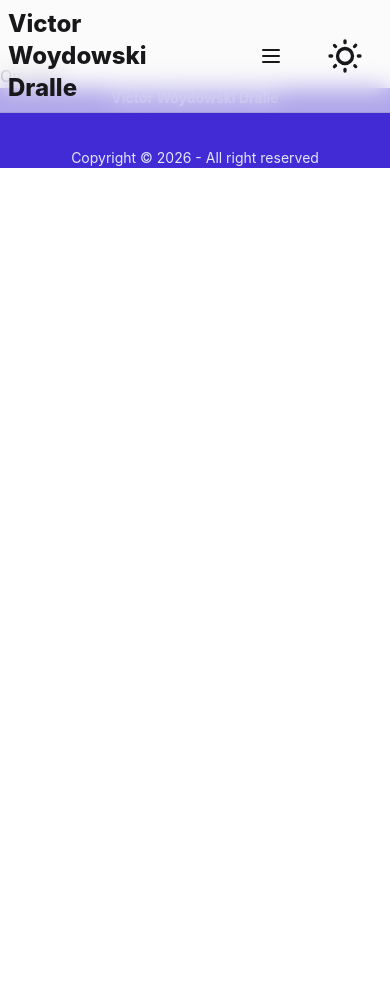
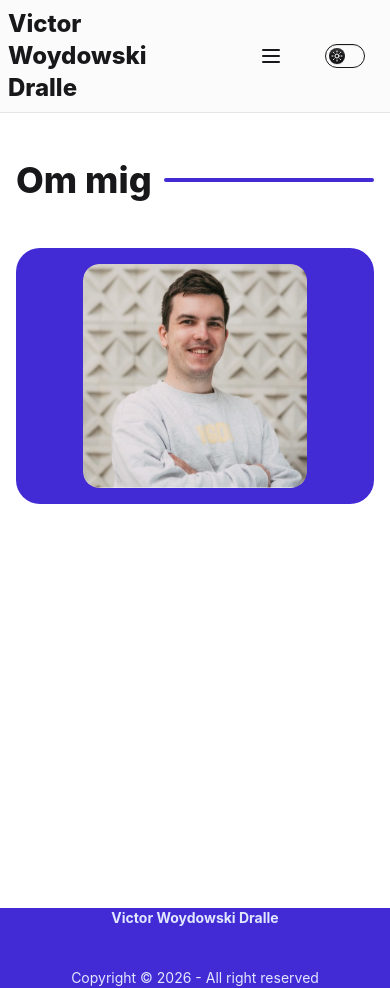
Before and after one commit to woidthevoid/SveltePortfolio, a SvelteKit app: page / in a window 390 px wide. Before the commit the page ends 844 px from the top, so only its background shows below. Built offline with nearby package versions, Linux system fonts and the light colour scheme.

Commit message:
Started on about me section with animated picture, changed theme swap to slider, changed burger menu to dropdown using anchor, changed scroll up button to smoothly transition instead of suddenly appearing

```diff
--- a/src/lib/ThemeSwap.svelte
+++ b/src/lib/ThemeSwap.svelte
@@ -1,21 +1,8 @@
-<label class="swap swap-rotate">
-	<input type="checkbox" class="theme-controller " value="dark" />
+<label class="toggle text-base-content">
+	<input type="checkbox" value="dark" class="theme-controller" />
 
-	<!-- sun icon -->
-	<svg
-		class="swap-off h-10 w-10 fill-current"
-		xmlns="http://www.w3.org/2000/svg"
-		viewBox="0 0 24 24">
-		<path
-			d="M5.64,17l-.71.71a1,1,0,0,0,0,1.41,1,1,0,0,0,1.41,0l.71-.71A1,1,0,0,0,5.64,17ZM5,12a1,1,0,0,0-1-1H3a1,1,0,0,0,0,2H4A1,1,0,0,0,5,12Zm7-7a1,1,0,0,0,1-1V3a1,1,0,0,0-2,0V4A1,1,0,0,0,12,5ZM5.64,7.05a1,1,0,0,0,.7.29,1,1,0,0,0,.71-.29,1,1,0,0,0,0-1.41l-.71-.71A1,1,0,0,0,4.93,6.34Zm12,.29a1,1,0,0,0,.7-.29l.71-.71a1,1,0,1,0-1.41-1.41L17,5.64a1,1,0,0,0,0,1.41A1,1,0,0,0,17.66,7.34ZM21,11H20a1,1,0,0,0,0,2h1a1,1,0,0,0,0-2Zm-9,8a1,1,0,0,0-1,1v1a1,1,0,0,0,2,0V20A1,1,0,0,0,12,19ZM18.36,17A1,1,0,0,0,17,18.36l.71.71a1,1,0,0,0,1.41,0,1,1,0,0,0,0-1.41ZM12,6.5A5.5,5.5,0,1,0,17.5,12,5.51,5.51,0,0,0,12,6.5Zm0,9A3.5,3.5,0,1,1,15.5,12,3.5,3.5,0,0,1,12,15.5Z" />
-	</svg>
+	<svg aria-label="sun" xmlns="http://www.w3.org/2000/svg" viewBox="0 0 24 24"><g stroke-linejoin="round" stroke-linecap="round" stroke-width="2" fill="none" stroke="currentColor"><circle cx="12" cy="12" r="4"></circle><path d="M12 2v2"></path><path d="M12 20v2"></path><path d="m4.93 4.93 1.41 1.41"></path><path d="m17.66 17.66 1.41 1.41"></path><path d="M2 12h2"></path><path d="M20 12h2"></path><path d="m6.34 17.66-1.41 1.41"></path><path d="m19.07 4.93-1.41 1.41"></path></g></svg>
 
-	<!-- moon icon -->
-	<svg
-		class="swap-on h-10 w-10 fill-current"
-		xmlns="http://www.w3.org/2000/svg"
-		viewBox="0 0 24 24">
-		<path
-			d="M21.64,13a1,1,0,0,0-1.05-.14,8.05,8.05,0,0,1-3.37.73A8.15,8.15,0,0,1,9.08,5.49a8.59,8.59,0,0,1,.25-2A1,1,0,0,0,8,2.36,10.14,10.14,0,1,0,22,14.05,1,1,0,0,0,21.64,13Zm-9.5,6.69A8.14,8.14,0,0,1,7.08,5.22v.27A10.15,10.15,0,0,0,17.22,15.63a9.79,9.79,0,0,0,2.1-.22A8.11,8.11,0,0,1,12.14,19.73Z" />
-	</svg>
+	<svg aria-label="moon" xmlns="http://www.w3.org/2000/svg" viewBox="0 0 24 24"><g stroke-linejoin="round" stroke-linecap="round" stroke-width="2" fill="none" stroke="currentColor"><path d="M12 3a6 6 0 0 0 9 9 9 9 0 1 1-9-9Z"></path></g></svg>
+
 </label>
--- a/src/routes/+layout.svelte
+++ b/src/routes/+layout.svelte
@@ -1,14 +1,15 @@
 <script lang="ts">
 	import './layout.css';
 	import favicon from '$lib/assets/favicon.svg';
+	import {fade} from 'svelte/transition';
 	import ThemeSwap from '$lib/ThemeSwap.svelte';
-	import { Menu, X } from '@lucide/svelte';
+	import { Menu, ArrowUp } from '@lucide/svelte';
 	import { onMount } from 'svelte';
 
 	let { children } = $props();
-	let menuOpen = $state(false);
 	let visible = $state(true);
 	let lastScrollY = $state(0);
+	let showScrollTop = $state(false);
 	const links = [
 		{ href: '#about', label: 'Om Mig' },
 		{ href: '#experience', label: 'Erfaring' },
@@ -21,6 +22,7 @@
 			const currentScrollY = window.scrollY;
 			visible = currentScrollY < lastScrollY || currentScrollY < 50;
 			lastScrollY = currentScrollY;
+			showScrollTop = currentScrollY > 10;
 		};
 
 		window.addEventListener('scroll', handleScroll, { passive: true });
@@ -29,14 +31,13 @@
 			window.removeEventListener('scroll', handleScroll);
 		};
 	});
-
 </script>
 
 <svelte:head>
 	<link rel="icon" href={favicon} />
 </svelte:head>
 
-<header class="fixed top-0 w-full z.50 transition-transform duration-300" id="header">
+<header class="fixed top-0 w-full z-50 transition-transform duration-300" id="header">
 
 	<div id="navbar" class="navbar bg-base-200/60 backdrop-blur-md border-b border-base-content/10">
 
@@ -45,23 +46,38 @@
 		</div>
 
 		<div class="navbar-center hidden sm:flex gap-2">
-			{#each links as link(link.href)}
+			{#each links as link (link.href)}
 				<a href={link.href} class="btn btn-ghost btn-small rounded-full font-bold text-lg">{link.label}</a>
 			{/each}
 		</div>
 
 		<div class="navbar-end gap-2">
+
 			<button
-				class="btn btn-ghost bg-transparent sm:hidden"
-				onclick={() => menuOpen = !menuOpen}
-				aria-label="Toggle menu"
+				class="btn btn-ghost sm:hidden"
+				popovertarget="nav-mobile-menu"
+				style="anchor-name:--nav-mobile-anchor; position-area: bottom center"
+				aria-label="Åbn navigation menu"
+				aria-haspopup="true"
 			>
-				{#if menuOpen}
-					<X size={24} />
-				{:else}
-					<Menu size={24} />
-				{/if}
+				<Menu size={24} />
 			</button>
+
+			<ul
+				class="dropdown menu w-52 rounded-box bg-base-200 shadow-lg border border-base-content/10 sm:hidden"
+				popover
+				id="nav-mobile-menu"
+				style="position-anchor:--nav-mobile-anchor"
+				aria-label="Navigation menu"
+			>
+				{#each links as link (link.href)}
+					<li>
+						<a href={link.href} class="font-bold" onclick={() => document.getElementById('nav-mobile-menu')?.hidePopover()}>
+							{link.label}
+						</a>
+					</li>
+				{/each}
+			</ul>
 
 			<div id="theme-switch" class="btn btn-ghost btn-small rounded-full">
 				<ThemeSwap />
@@ -70,25 +86,23 @@
 		</div>
 	</div>
 
-	{#if menuOpen}
-		<nav
-			class="sm:hidden bg-base-200/80 backdrop-blur-md border-b border-base-content/10 flex flex-col px-4 pb-4 gap-2">
-			{#each links as link (link.href)}
-				<a
-					class="btn btn-ghost rounded-full"
-					href={link.href}
-					onclick={() => menuOpen = false}
-				>{link.label}</a>
-			{/each}
-		</nav>
-	{/if}
-
 </header>
 
 <main class="pt-16">
 	{@render children()}
 </main>
 
+{#if showScrollTop}
+	<button
+		transition:fade={{duration: 300}}
+		class="btn btn-neutral btn-circle fixed bottom-6 right-6 z-50 shadow-lg transition-all duration-500"
+		onclick={() => window.scrollTo({ top: 0, behavior: 'smooth' })}
+		aria-label="Scroll til toppen"
+	>
+		<ArrowUp size={24} />
+	</button>
+{/if}
+
 <footer id="footer" class="footer footer-horizontal footer-center bg-primary text-primary-content">
 	<p class="font-bold">Victor Woydowski Dralle</p>
 	<p>Copyright © {new Date().getFullYear()} - All right reserved</p>
--- a/src/routes/+page.svelte
+++ b/src/routes/+page.svelte
@@ -1,9 +1,40 @@
-<div id="home" class="hero">
+<script>
+	// @ts-ignore
+	import profile from '$lib/assets/me.JPG';
+</script>
 
-</div>
+<section id="about" class="min-h-screen flex flex-col items-center py-24 px-4">
 
-<section id="about">
-	<h1>Om mig</h1>
+	<div class="max-w-5xl w-full mb-12">
+		<h2 class="text-4xl font-extrabold flex items-center gap-3">
+			<span>Om mig</span>
+			<span class="h-1 flex-1 bg-primary rounded-full" aria-hidden="true"></span>
+		</h2>
+	</div>
+
+	<div class="hero bg-primary rounded-3xl">
+		<div class="hero-content">
+
+			<div class="hover-3d shrink-0" role="img" aria-label="Portræt af Victor Woydowski Dralle">
+				<figure class="rounded-2xl w-56">
+					<img
+						src={profile}
+						alt=""
+						class="rounded-2xl w-full h-full object-cover"
+					/>
+				</figure>
+				<div></div>
+				<div></div>
+				<div></div>
+				<div></div>
+				<div></div>
+				<div></div>
+				<div></div>
+				<div></div>
+			</div>
+
+		</div>
+	</div>
 
 </section>
 
```
